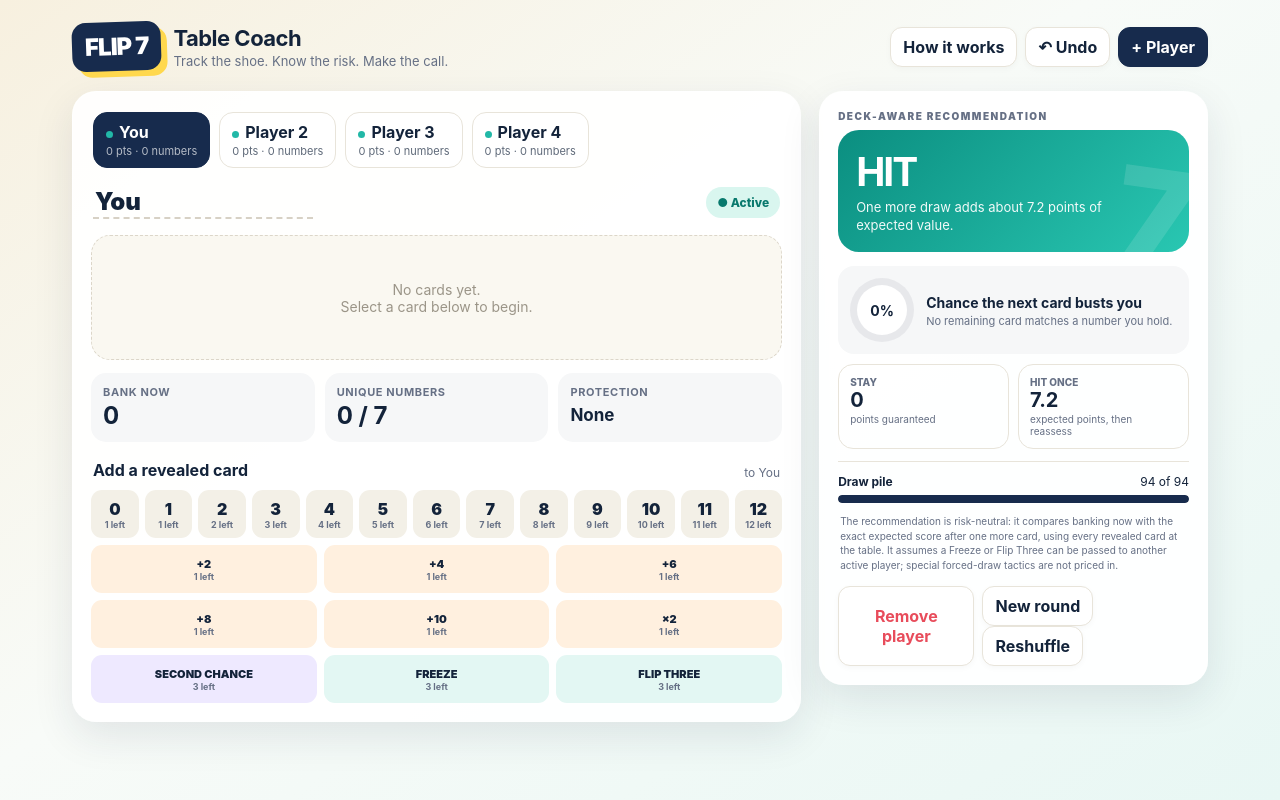
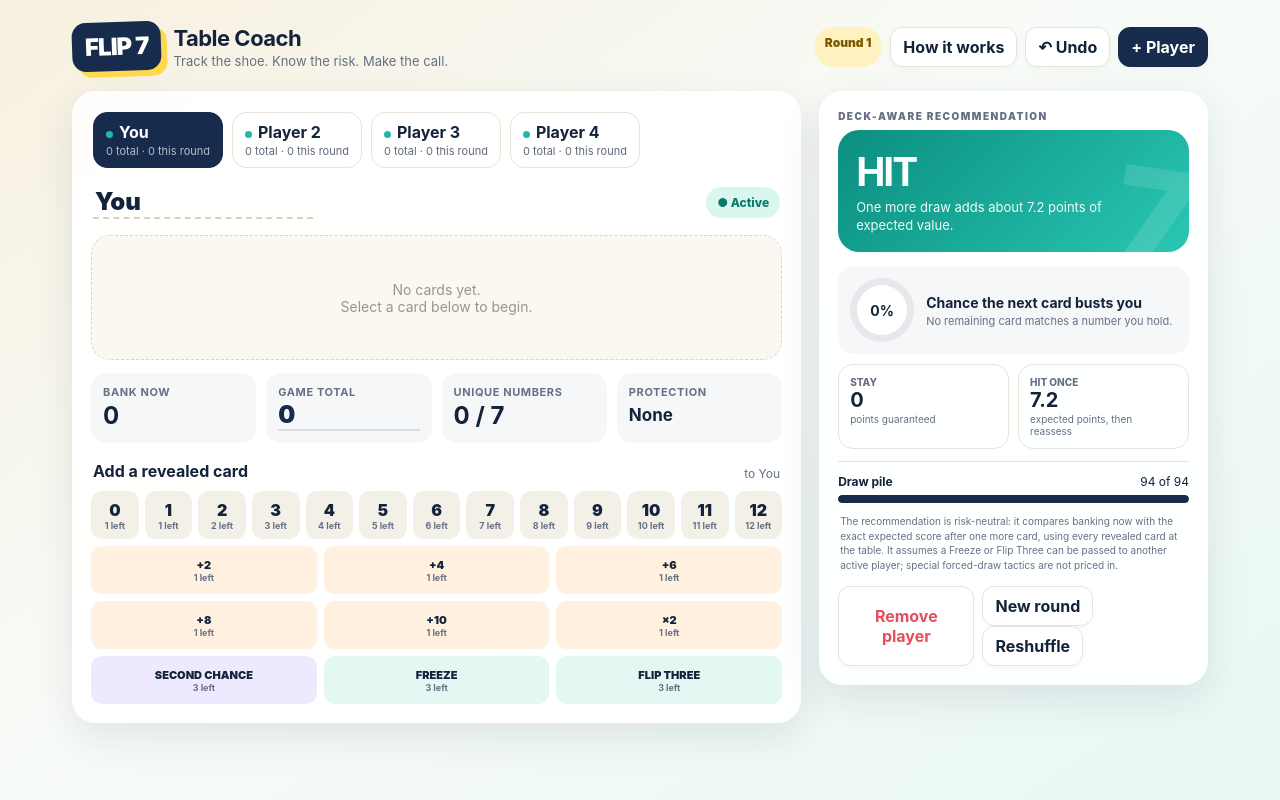
Before and after one commit to mik5389/flip7-coach, a plain HTML site: page index.html in a window 1280 px wide. Drawn offline with Linux system fonts and the light colour scheme.

Commit message:
Add files via upload

```diff
--- a/index.html
+++ b/index.html
@@ -30,7 +30,7 @@
     .hand{min-height:125px;border:1px dashed #dcd6c9;background:#faf8f1;border-radius:19px;padding:13px;display:flex;align-items:flex-start;gap:9px;overflow:auto}
     .empty{margin:auto;color:#9b9588;font-size:14px;text-align:center}.card{flex:0 0 67px;height:94px;border-radius:13px;padding:8px;position:relative;display:flex;align-items:center;justify-content:center;font-size:30px;font-weight:950;box-shadow:0 6px 11px rgba(30,38,60,.12);border:2px solid rgba(0,0,0,.08)}
     .card .mini{position:absolute;top:5px;left:7px;font-size:12px}.card.num{background:#fff;color:var(--navy)}.card.num.high{background:#ffe59a}.card.mod{background:#ffb36c;color:#5d2700;font-size:21px}.card.action{background:#83ddd1;color:#064d48;font-size:13px;text-align:center;line-height:1.05}.card.sc{background:#c7b9ff;color:#392580;font-size:12px;text-align:center}.card.used{opacity:.35;filter:grayscale(.4)}
-    .score-row{display:grid;grid-template-columns:repeat(3,1fr);gap:10px;margin:13px 0 18px}.stat{background:#f6f7f8;border-radius:15px;padding:12px}.stat label{display:block;color:var(--muted);font-size:11px;font-weight:750;text-transform:uppercase;letter-spacing:.6px}.stat b{display:block;font-size:24px;margin-top:2px}.stat b.small{font-size:17px;margin-top:6px}
+    .score-row{display:grid;grid-template-columns:repeat(4,1fr);gap:10px;margin:13px 0 18px}.stat{background:#f6f7f8;border-radius:15px;padding:12px}.stat label{display:block;color:var(--muted);font-size:11px;font-weight:750;text-transform:uppercase;letter-spacing:.6px}.stat b{display:block;font-size:24px;margin-top:2px}.stat b.small{font-size:17px;margin-top:6px}.total-input{display:block;width:100%;border:0;border-bottom:2px solid #d9dde3;background:transparent;color:var(--navy);font-size:24px;font-weight:950;padding:1px 0 0;outline:none}.total-input:focus{border-color:var(--teal)}.round-pill{background:#fff1c0;color:#7a5900;border-radius:999px;padding:8px 11px;font-size:12px;font-weight:900;white-space:nowrap}
     .picker-title{display:flex;align-items:end;justify-content:space-between;gap:10px;margin:0 2px 10px}.picker-title h2{font-size:16px;margin:0}.picker-title span{color:var(--muted);font-size:12px}
     .number-grid{display:grid;grid-template-columns:repeat(13,1fr);gap:6px}.pick{border:0;border-radius:11px;min-height:48px;background:#f3f0e7;color:var(--ink);font-weight:900;position:relative}.pick:hover:not(:disabled){background:var(--yellow);transform:translateY(-2px)}.pick .left{display:block;font-size:9px;color:var(--muted);font-weight:700}.pick:disabled{opacity:.28;cursor:not-allowed}.special-grid{display:grid;grid-template-columns:repeat(3,1fr);gap:7px;margin-top:7px}.pick.special{background:#e3f7f3;font-size:11px;padding:7px 4px}.pick.modifier{background:#fff0df}.pick.chance{background:#eee9ff}
     .advice{padding:18px;position:sticky;top:14px}.eyebrow{text-transform:uppercase;letter-spacing:1.5px;font-weight:900;color:var(--muted);font-size:10px}.verdict{border-radius:21px;margin:8px 0 14px;padding:18px;color:#fff;position:relative;overflow:hidden}.verdict.hit{background:linear-gradient(135deg,#0b8e80,#29c7b2)}.verdict.stay{background:linear-gradient(135deg,#ef6a38,#ff9d4f)}.verdict.out{background:linear-gradient(135deg,#667085,#98a2b3)}
@@ -40,14 +40,15 @@
     .deck{margin-top:12px;border-top:1px solid var(--line);padding-top:12px}.deck-line{display:flex;justify-content:space-between;font-size:12px;margin-bottom:6px}.deck-bar{height:8px;background:#ece9e2;border-radius:99px;overflow:hidden}.deck-bar i{display:block;height:100%;background:var(--navy);border-radius:99px}.note{font-size:10px;color:var(--muted);line-height:1.45;margin:11px 2px 0}.toast{position:fixed;bottom:18px;left:50%;transform:translate(-50%,20px);background:var(--navy);color:#fff;padding:10px 15px;border-radius:999px;font-size:12px;font-weight:750;opacity:0;pointer-events:none;transition:.2s;z-index:9}.toast.show{opacity:1;transform:translate(-50%,0)}
     .modal{position:fixed;inset:0;background:rgba(17,30,50,.45);display:none;place-items:center;padding:20px;z-index:10}.modal.open{display:grid}.modal-card{background:#fff;border-radius:24px;padding:22px;max-width:440px;width:100%;box-shadow:var(--shadow)}.modal-card h2{margin:0 0 8px}.modal-card p,.modal-card li{color:var(--muted);font-size:13px;line-height:1.5}.modal-card ul{padding-left:20px}.modal-actions{display:flex;justify-content:flex-end;gap:8px;margin-top:16px}
     @media(max-width:820px){.layout{grid-template-columns:1fr}.advice{position:static;order:-1}.number-grid{grid-template-columns:repeat(7,1fr)}.special-grid{grid-template-columns:repeat(2,1fr)}header{align-items:flex-start}.sub{display:none}}
-    @media(max-width:480px){.app{padding:12px}.players,.advice{padding:13px;border-radius:20px}.score-row{gap:6px}.stat{padding:9px}.stat b{font-size:20px}.header-actions .btn:first-child{display:none}.logo{font-size:20px}.verdict h2{font-size:34px}}
+    @media(max-width:580px){.score-row{grid-template-columns:repeat(2,1fr)}}
+    @media(max-width:480px){.app{padding:12px}.players,.advice{padding:13px;border-radius:20px}.score-row{gap:6px}.stat{padding:9px}.stat b{font-size:20px}.header-actions .btn:first-of-type{display:none}.logo{font-size:20px}.verdict h2{font-size:34px}}
   </style>
 </head>
 <body>
 <div class="app">
   <header>
     <div class="brand"><div class="logo">FLIP 7</div><div><h1>Table Coach</h1><div class="sub">Track the shoe. Know the risk. Make the call.</div></div></div>
-    <div class="header-actions"><button class="btn" id="helpBtn">How it works</button><button class="btn" id="undoBtn">↶ Undo</button><button class="btn primary" id="addPlayerBtn">+ Player</button></div>
+    <div class="header-actions"><span class="round-pill" id="roundPill">Round 1</span><button class="btn" id="helpBtn">How it works</button><button class="btn" id="undoBtn">↶ Undo</button><button class="btn primary" id="addPlayerBtn">+ Player</button></div>
   </header>
   <main class="layout">
     <section class="panel players">
@@ -59,6 +60,7 @@
       <div class="hand" id="hand"></div>
       <div class="score-row">
         <div class="stat"><label>Bank now</label><b id="scoreNow">0</b></div>
+        <div class="stat"><label>Game total</label><input class="total-input" id="totalScore" type="number" min="0" step="1" value="0" aria-label="Game total"></div>
         <div class="stat"><label>Unique numbers</label><b id="uniqueCount">0 / 7</b></div>
         <div class="stat"><label>Protection</label><b class="small" id="protection">None</b></div>
       </div>
@@ -87,7 +89,7 @@
   </main>
 </div>
 <div class="toast" id="toast"></div>
-<div class="modal" id="helpModal"><div class="modal-card"><h2>Quick setup</h2><ul><li>Select a player, then tap every card revealed for them.</li><li>Tap a player’s status to cycle Active → Stayed → Busted.</li><li><b>New round</b> clears hands but keeps those cards out of the draw pile.</li><li><b>Reshuffle</b> starts a fresh 94-card shoe.</li><li>For action cards, add the card to the player affected. Mark a frozen player as Stayed.</li></ul><p><b>Hit once</b> is the average value of every possible next card, after which you can decide again. With Second Chance, a duplicate consumes it instead of busting.</p><div class="modal-actions"><button class="btn primary" id="closeHelp">Got it</button></div></div></div>
+<div class="modal" id="helpModal"><div class="modal-card"><h2>Quick setup</h2><ul><li>Select a player, then tap every card revealed for them.</li><li>Tap a player’s status to cycle Active → Stayed → Busted.</li><li><b>New round</b> automatically adds every player’s round score to their game total, then clears the hands.</li><li>Click a player’s <b>Game total</b> number if you ever need to correct it manually.</li><li><b>Reshuffle</b> starts a fresh 94-card shoe without changing game totals.</li><li>For action cards, add the card to the player affected. Mark a frozen player as Stayed.</li></ul><p><b>Hit once</b> is the average value of every possible next card, after which you can decide again. With Second Chance, a duplicate consumes it instead of busting.</p><div class="modal-actions"><button class="btn primary" id="closeHelp">Got it</button></div></div></div>
 <div class="modal" id="confirmModal"><div class="modal-card"><h2 id="confirmTitle">Are you sure?</h2><p id="confirmText"></p><div class="modal-actions"><button class="btn" id="cancelConfirm">Cancel</button><button class="btn danger" id="doConfirm">Confirm</button></div></div></div>
 <script>
 (()=>{
@@ -96,9 +98,9 @@
   DECK.freeze=3;DECK.flip3=3;DECK.chance=3;
   const LABEL={freeze:'FREEZE',flip3:'FLIP THREE',chance:'SECOND CHANCE',x2:'×2'};
   const SPECIALS=['+2','+4','+6','+8','+10','x2','chance','freeze','flip3'];
-  const fresh=()=>({players:[{id:crypto.randomUUID(),name:'You',cards:[],status:'active'},{id:crypto.randomUUID(),name:'Player 2',cards:[],status:'active'},{id:crypto.randomUUID(),name:'Player 3',cards:[],status:'active'},{id:crypto.randomUUID(),name:'Player 4',cards:[],status:'active'}],selected:null,discard:[],history:[]});
+  const fresh=()=>({players:[{id:crypto.randomUUID(),name:'You',cards:[],status:'active',total:0},{id:crypto.randomUUID(),name:'Player 2',cards:[],status:'active',total:0},{id:crypto.randomUUID(),name:'Player 3',cards:[],status:'active',total:0},{id:crypto.randomUUID(),name:'Player 4',cards:[],status:'active',total:0}],selected:null,discard:[],history:[],round:1,roundLog:[]});
   let state; try{state=JSON.parse(localStorage.getItem('flip7-coach'))||fresh()}catch{state=fresh()}
-  if(!state.players?.length) state=fresh(); if(!state.selected) state.selected=state.players[0].id;
+  if(!state.players?.length) state=fresh(); if(!state.selected) state.selected=state.players[0].id;if(!state.round)state.round=1;if(!state.roundLog)state.roundLog=[];state.players.forEach(p=>{if(!Number.isFinite(Number(p.total)))p.total=0;else p.total=Number(p.total)});
   const $=s=>document.querySelector(s), tabs=$('#tabs'),hand=$('#hand'),numbers=$('#numbers'),specials=$('#specials');
   const selected=()=>state.players.find(p=>p.id===state.selected)||state.players[0];
   const allSeen=()=>[...state.discard,...state.players.flatMap(p=>p.cards)];
@@ -124,10 +126,10 @@
     } return ev;
   }
   function render(){const p=selected(),r=remaining(),left=total(r),current=score(p),held=[...new Set(nums(p))];
-    tabs.innerHTML=state.players.map(x=>`<button class="player-tab ${x.id===p.id?'active':''} ${x.status!=='active'?'out':''}" data-id="${x.id}"><b><i class="dot"></i>${esc(x.name)}</b><small>${score(x)} pts · ${new Set(nums(x)).size} numbers</small></button>`).join('');
+    tabs.innerHTML=state.players.map(x=>`<button class="player-tab ${x.id===p.id?'active':''} ${x.status!=='active'?'out':''}" data-id="${x.id}"><b><i class="dot"></i>${esc(x.name)}</b><small>${x.total} total · ${score(x)} this round</small></button>`).join('');
     [...tabs.children].forEach(b=>b.onclick=()=>{state.selected=b.dataset.id;save();render()});
     $('#nameInput').value=p.name;$('#pickerFor').textContent='to '+p.name;hand.innerHTML=p.cards.length?p.cards.map(cardHTML).join(''):'<div class="empty">No cards yet.<br>Select a card below to begin.</div>';
-    $('#scoreNow').textContent=current;$('#uniqueCount').textContent=held.length+' / 7';$('#protection').textContent=hasChance(p)?'Second Chance':'None';
+    $('#scoreNow').textContent=current;$('#totalScore').value=p.total;$('#uniqueCount').textContent=held.length+' / 7';$('#protection').textContent=hasChance(p)?'Second Chance':'None';$('#roundPill').textContent='Round '+state.round;
     const st=$('#statusBtn');st.className='status '+p.status;st.textContent=p.status==='active'?'● Active':p.status==='stayed'?'■ Stayed':'× Busted';
     numbers.innerHTML=Array.from({length:13},(_,n)=>{const c='n'+n,k=Math.max(0,r[c]||0);return `<button class="pick" data-card="${c}" ${!k?'disabled':''}>${n}<span class="left">${k} left</span></button>`}).join('');
     specials.innerHTML=SPECIALS.map(c=>{const k=Math.max(0,r[c]||0),cls=c==='chance'?'chance':(/^\+/.test(c)||c==='x2'?'modifier':'');return `<button class="pick special ${cls}" data-card="${c}" ${!k?'disabled':''}>${LABEL[c]||c}<span class="left">${k} left</span></button>`}).join('');
@@ -149,10 +151,11 @@
   $('#nameInput').oninput=e=>{selected().name=e.target.value||'Player';save();renderTabsOnly()};
   function renderTabsOnly(){const p=selected();[...tabs.children].forEach((b,i)=>{const x=state.players[i];b.querySelector('b').innerHTML=`<i class="dot"></i>${esc(x.name)}`});$('#pickerFor').textContent='to '+p.name}
   $('#statusBtn').onclick=()=>{const p=selected(),order=['active','stayed','busted'];p.status=order[(order.indexOf(p.status)+1)%3];save();render()};
-  $('#undoBtn').onclick=undo;$('#addPlayerBtn').onclick=()=>{const p={id:crypto.randomUUID(),name:'Player '+(state.players.length+1),cards:[],status:'active'};state.players.push(p);state.selected=p.id;save();render()};
+  $('#totalScore').onchange=e=>{selected().total=Math.max(0,Math.round(Number(e.target.value)||0));save();render()};
+  $('#undoBtn').onclick=undo;$('#addPlayerBtn').onclick=()=>{const p={id:crypto.randomUUID(),name:'Player '+(state.players.length+1),cards:[],status:'active',total:0};state.players.push(p);state.selected=p.id;save();render()};
   $('#removePlayerBtn').onclick=()=>confirmBox('Remove '+selected().name+'?', 'Their revealed cards will stay out of the draw pile for this shoe.',()=>{const p=selected();state.discard.push(...p.cards);state.players=state.players.filter(x=>x.id!==p.id);state.selected=state.players[0].id;state.history=[];save();render()});
-  $('#newRoundBtn').onclick=()=>confirmBox('Start a new round?','Current hands move to the discard pile. The remaining draw pile stays in play.',()=>{state.players.forEach(p=>{state.discard.push(...p.cards);p.cards=[];p.status='active'});state.history=[];save();render();toast('New round started')});
-  $('#reshuffleBtn').onclick=()=>confirmBox('Reshuffle the full deck?','This clears all hands and restores the complete 94-card deck.',()=>{state.discard=[];state.players.forEach(p=>{p.cards=[];p.status='active'});state.history=[];save();render();toast('Fresh 94-card shoe')});
+  $('#newRoundBtn').onclick=()=>confirmBox('Bank Round '+state.round+' and continue?','Every player’s current round score will be added to their game total. Busted players add 0.',()=>{const finished=state.round,entry={round:finished,scores:[]};state.players.forEach(p=>{const earned=score(p);p.total+=earned;entry.scores.push({id:p.id,name:p.name,points:earned,total:p.total});state.discard.push(...p.cards);p.cards=[];p.status='active'});state.roundLog.push(entry);state.round++;state.history=[];save();render();toast('Round '+finished+' banked')});
+  $('#reshuffleBtn').onclick=()=>confirmBox('Start a fresh shoe?','This clears current hands and restores the 94-card deck. Game totals will not change.',()=>{state.discard=[];state.players.forEach(p=>{p.cards=[];p.status='active'});state.history=[];save();render();toast('Fresh 94-card shoe')});
   function confirmBox(title,text,fn){$('#confirmTitle').textContent=title;$('#confirmText').textContent=text;$('#confirmModal').classList.add('open');$('#doConfirm').onclick=()=>{$('#confirmModal').classList.remove('open');fn()}}
   $('#cancelConfirm').onclick=()=>$('#confirmModal').classList.remove('open');$('#helpBtn').onclick=()=>$('#helpModal').classList.add('open');$('#closeHelp').onclick=()=>$('#helpModal').classList.remove('open');
   document.querySelectorAll('.modal').forEach(m=>m.onclick=e=>{if(e.target===m)m.classList.remove('open')});
```
